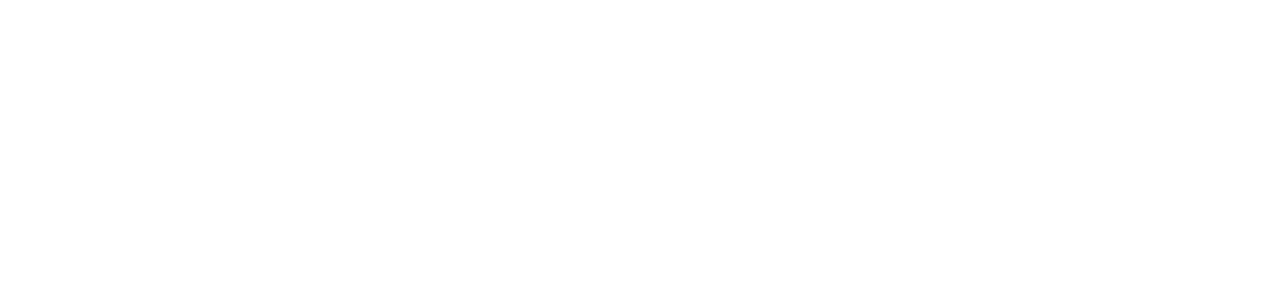
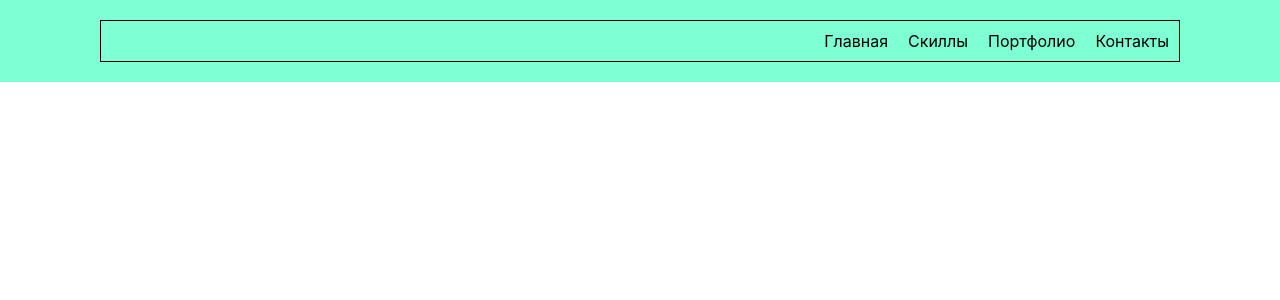
Before and after one commit to SakharovaKsu/Portfolio, a React (Create React App) app: page / in a window 1280 px wide. Shown: the top 300 px of the page. Built offline with nearby package versions, Linux system fonts and the light colour scheme.

Commit message:
Добавление шапки

```diff
--- a/src/App.tsx
+++ b/src/App.tsx
@@ -1,11 +1,11 @@
 import React from 'react';
-import logo from './logo.svg';
 import './App.css';
+import Header from './Components/Header/Header';
 
 function App() {
   return (
     <div className="App">
-
+      <Header/>
     </div>
   );
 }
--- /dev/null
+++ b/src/Components/Header/Header.module.css
@@ -0,0 +1,4 @@
+.header {
+    padding: 20px 100px;
+    background-color: aquamarine;
+}
--- /dev/null
+++ b/src/Components/Header/Header.tsx
@@ -0,0 +1,13 @@
+import React from 'react';
+import s from './Header.module.css'
+import Nav from './Nav';
+
+const Header = () => {
+    return (
+        <header className={s.header}>
+            <Nav/>
+        </header>
+    );
+};
+
+export default Header;
--- /dev/null
+++ b/src/Components/Header/Nav.module.css
@@ -0,0 +1,16 @@
+.nav {
+    border: 1px solid #000;
+}
+
+.list {
+    display: flex;
+    flex-wrap: wrap;
+    justify-content: flex-end;
+    padding: 0;
+    margin: 0;
+}
+
+.item {
+    padding: 10px;
+    list-style-type: none;
+}
--- /dev/null
+++ b/src/Components/Header/Nav.tsx
@@ -0,0 +1,25 @@
+import React from 'react';
+import s from './Nav.module.css'
+
+const Nav = () => {
+    return (
+        <nav className={s.nav}>
+            <ul className={s.list}>
+                <li className={s.item}>
+                    <a className={s.link}>Главная</a>
+                </li>
+                <li className={s.item}>
+                    <a className={s.link}>Скиллы</a>
+                </li>
+                <li className={s.item}>
+                    <a className={s.link}>Портфолио</a>
+                </li>
+                <li className={s.item}>
+                    <a className={s.link}>Контакты</a>
+                </li>
+            </ul>
+        </nav>
+    );
+};
+
+export default Nav;
```
